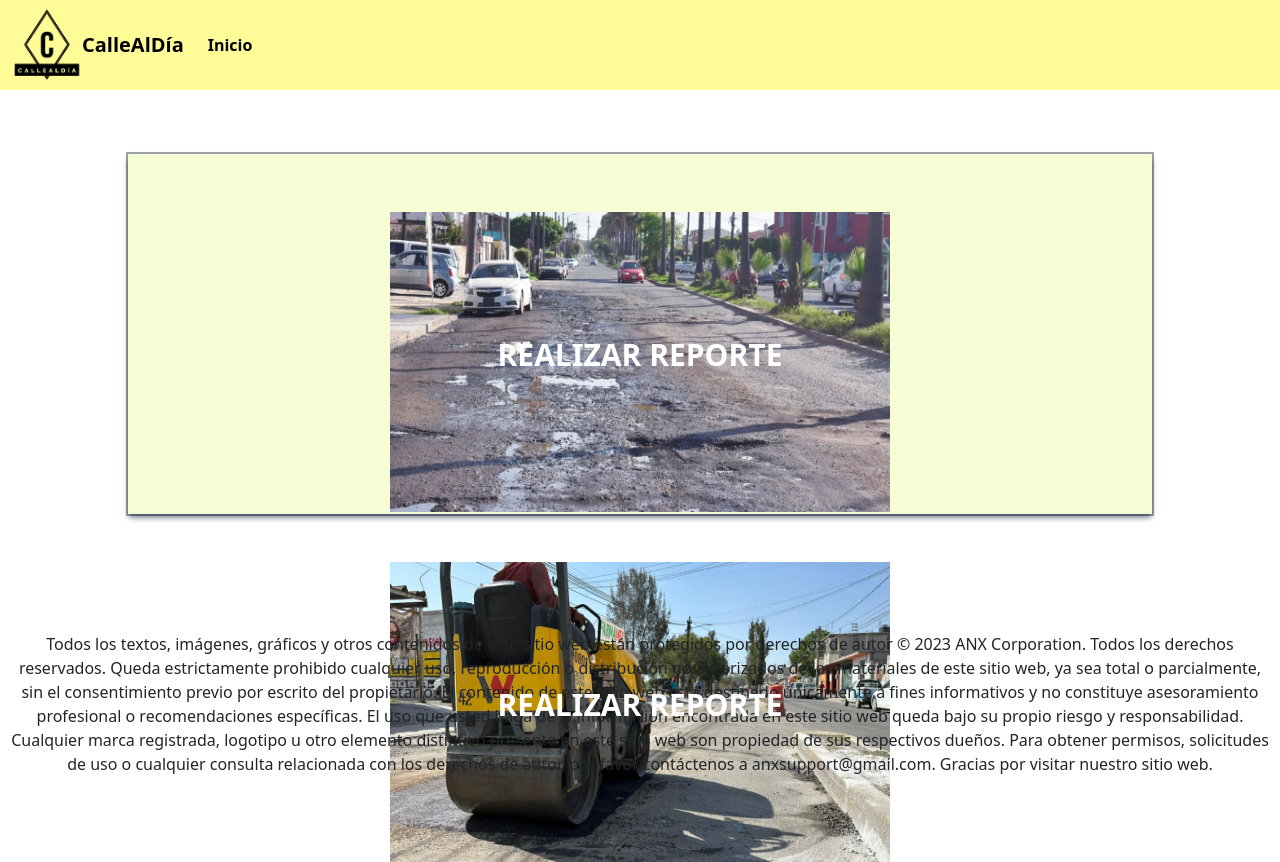
After one commit to Phanesan/reportesbcs, a Django app: page /reportesUsers/ in a window 1280 px wide. The commit adds this page. Run offline with Django 4.2, Linux system fonts and the light colour scheme.

Commit message:
Conectamos con el backend y creamos la ventana de opcion para usuarios

```diff
--- a/Back-End/app.js
+++ b/Back-End/app.js
@@ -8,7 +8,7 @@ const API = require('./routes/mainRoutes');
 
 //  Config
 const app = express();
-const PORT = 3000;
+const PORT = 3001;
 
 async function Main() {
     try {
--- /dev/null
+++ b/Front-End/reportesbcs/paginaweb/static/css/reportesEstilo.css
@@ -0,0 +1,91 @@
+body {
+  width: 100vw;
+  height: 90vh;
+}
+
+.contenedor {
+  position: relative;
+  margin-top: 50px;
+  width: 500px;
+  height: 300px;
+}
+
+.overlay {
+  position: absolute;
+  top: 0;
+  left: 0;
+  width: 100%;
+  height: 100%;
+  background: rgba(0, 0, 0, 0);
+  transition: background 0.5s ease;
+}
+
+.contenedor:hover .overlay {
+  display: block;
+  background: rgba(0, 0, 0, 0.3);
+}
+
+.imagenOpc {
+  position: absolute;
+  width: 500px;
+  height: 300px;
+  left: 0;
+}
+
+.title {
+  position: absolute;
+  width: 500px;
+  left: 0;
+  top: 120px;
+  font-weight: 700;
+  font-size: 30px;
+  text-align: center;
+  text-transform: uppercase;
+  color: white;
+  z-index: 1;
+  transition: top 0.5s ease;
+}
+
+.contenedor:hover .title {
+  top: 90px;
+}
+
+.button {
+  position: absolute;
+  width: 500px;
+  left: 0;
+  top: 180px;
+  text-align: center;
+  opacity: 0;
+  transition: opacity 0.35s ease;
+}
+
+.button a {
+  width: 200px;
+  padding: 12px 48px;
+  text-align: center;
+  color: white;
+  border: solid 2px white;
+  z-index: 1;
+}
+
+.contenedor:hover .button {
+  opacity: 1;
+}
+
+#cuerpoReporte {
+  background-color: rgb(246, 253, 212);
+  box-shadow: rgba(6, 24, 44, 0.4) 0px 0px 0px 2px,
+    rgba(6, 24, 44, 0.65) 0px 4px 6px -1px,
+    rgba(255, 255, 255, 0.08) 0px 1px 0px inset;
+  left: 50%;
+  width: 80%;
+  height: 50%;
+  margin: 5% auto !important;
+  padding: 5px;
+}
+
+.piePagina {
+  position: absolute;
+  bottom: 0%;
+}
--- /dev/null
+++ b/Front-End/reportesbcs/paginaweb/static/js/navbar.js
@@ -0,0 +1,37 @@
+function cargarNavbar(){
+    document.querySelector("#divNavbar").innerHTML = `
+    <nav
+    class="navbar navbar-expand-lg b* fw-bold"
+    style="background-color: #fffb96"
+  >
+    <div class="container-fluid">
+      <img
+        src="../images/logo.png"
+        alt="Logo"
+        width="70"
+        height="74"
+        class="d-inline-block align-text-top"
+      />
+      <a class="navbar-brand" href="#">CalleAlDía</a>
+      <button
+        class="navbar-toggler"
+        type="button"
+        data-bs-toggle="collapse"
+        data-bs-target="#navbarText"
+        aria-controls="navbarText"
+        aria-expanded="false"
+        aria-label="Toggle navigation"
+      >
+        <span class="navbar-toggler-icon"></span>
+      </button>
+      <div class="collapse navbar-collapse" id="navbarText">
+        <ul class="navbar-nav me-auto mb-2 mb-lg-0">
+          <li class="nav-item">
+            <a class="nav-link active" aria-current="page" href="#">Inicio</a>
+          </li>
+        </ul>
+      </div>
+    </div>
+  </nav>
+  `;
+}
--- /dev/null
+++ b/Front-End/reportesbcs/paginaweb/templates/realizarReporte.html
@@ -0,0 +1,79 @@
+<!DOCTYPE html>
+<html lang="en">
+  {% load static %}
+  <head>
+    <meta charset="UTF-8" />
+    <meta name="viewport" content="width=device-width, initial-scale=1.0" />
+    <title>Realizar Reportes</title>
+    <link rel="stylesheet" href="{% static 'css/reportesEstilo.css' %}" />
+    <link
+      href="https://cdn.jsdelivr.net/npm/bootstrap@5.3.2/dist/css/bootstrap.min.css"
+      rel="stylesheet"
+      integrity="sha384-T3c6CoIi6uLrA9TneNEoa7RxnatzjcDSCmG1MXxSR1GAsXEV/Dwwykc2MPK8M2HN"
+      crossorigin="anonymous"
+    />
+    <meta http-equiv="X-UA-Compatible" content="IE=edge" />
+  </head>
+  <body onload="cargarNavbar()">
+    <div id="divNavbar"></div>
+
+    <div
+      id="cuerpoReporte"
+      class="p-2 text-dark bg-opacity-50 text-center fw-bold"
+      style="margin: 5%; padding: 10px"
+    >
+      <div class="row">
+        <div class="col">
+          <div class="contenedor text-center mx-auto">
+            <img
+              class="imagenOpc"
+              src="{%static 'images/realizarReport.png'%}"
+              alt=""
+            />
+            <p class="title">Realizar Reporte</p>
+            <div class="overlay"></div>
+            <div class="button"><a href="#"> Click </a></div>
+          </div>
+        </div>
+        <div class="col">
+          <div class="contenedor text-center mx-auto">
+            <img
+              class="imagenOpc"
+              src="{%static 'images/reportePendiente.png'%}"
+              alt=""
+            />
+            <p class="title">Realizar Reporte</p>
+            <div class="overlay"></div>
+            <div class="button"><a href="#"> Click </a></div>
+          </div>
+        </div>
+      </div>
+    </div>
+
+    <div class="piePagina">
+      <p class="fs-6 p-2 text-dark text-center">
+        Todos los textos, imágenes, gráficos y otros contenidos de este sitio
+        web están protegidos por derechos de autor © 2023 ANX Corporation. Todos
+        los derechos reservados. Queda estrictamente prohibido cualquier uso,
+        reproducción o distribución no autorizados de los materiales de este
+        sitio web, ya sea total o parcialmente, sin el consentimiento previo por
+        escrito del propietario. El contenido de este sitio web está destinado
+        únicamente a fines informativos y no constituye asesoramiento
+        profesional o recomendaciones específicas. El uso que usted haga de la
+        información encontrada en este sitio web queda bajo su propio riesgo y
+        responsabilidad. Cualquier marca registrada, logotipo u otro elemento
+        distintivo presente en este sitio web son propiedad de sus respectivos
+        dueños. Para obtener permisos, solicitudes de uso o cualquier consulta
+        relacionada con los derechos de autor, por favor contáctenos a
+        anxsupport@gmail.com. Gracias por visitar nuestro sitio web.
+      </p>
+    </div>
+
+    <script
+      src="https://cdn.jsdelivr.net/npm/bootstrap@5.3.2/dist/js/bootstrap.bundle.min.js"
+      integrity="sha384-C6RzsynM9kWDrMNeT87bh95OGNyZPhcTNXj1NW7RuBCsyN/o0jlpcV8Qyq46cDfL"
+      crossorigin="anonymous"
+    ></script>
+    <script type="text/javascript" src="../static/js/navbar.js"></script>
+  </body>
+</html>
--- a/Front-End/reportesbcs/paginaweb/views.py
+++ b/Front-End/reportesbcs/paginaweb/views.py
@@ -11,3 +11,6 @@ def login(request):
 
 def register(request):
     return render(request, 'register.html')
+
+def reportesUsers(request):
+    return render(request, 'realizarReporte.html')
--- a/Front-End/reportesbcs/reportesbcs/urls.py
+++ b/Front-End/reportesbcs/reportesbcs/urls.py
@@ -22,5 +22,6 @@ urlpatterns = [
     path('admin/', admin.site.urls),
     path('', views.bienvenida),
     path('login/', views.login),
-    path('register/', views.register)
+    path('register/', views.register),
+    path('reportesUsers/', views.reportesUsers),
 ]
```
Also changed, not shown: Front-End/reportesbcs/paginaweb/static/js/servicios.js (added, +20 -0 lines), Front-End/reportesbcs/paginaweb/templates/login.html (+6 -2 lines), Front-End/reportesbcs/paginaweb/templates/navbar.html (added, +33 -0 lines), Front-End/reportesbcs/paginaweb/static/images/realizarReport.png (added), Front-End/reportesbcs/paginaweb/static/images/reportePendiente.png (added).
